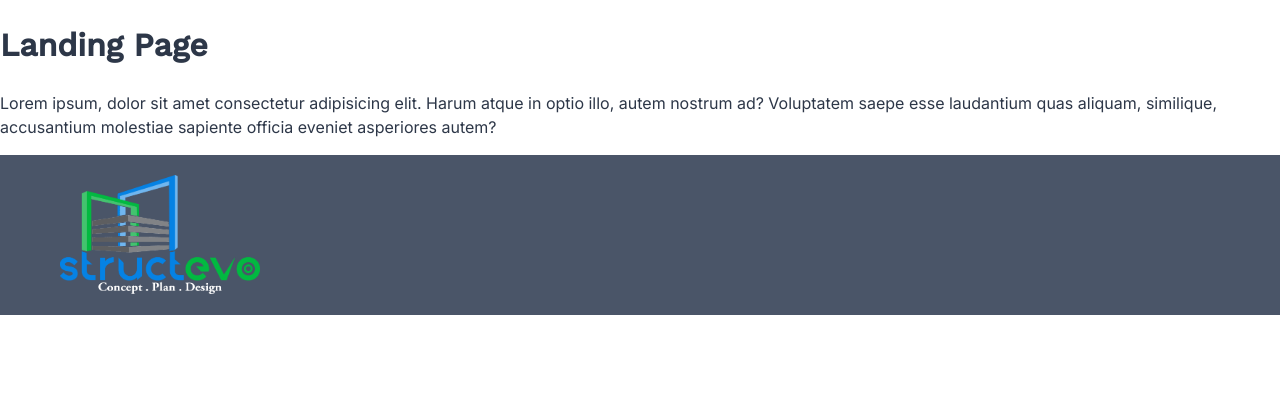
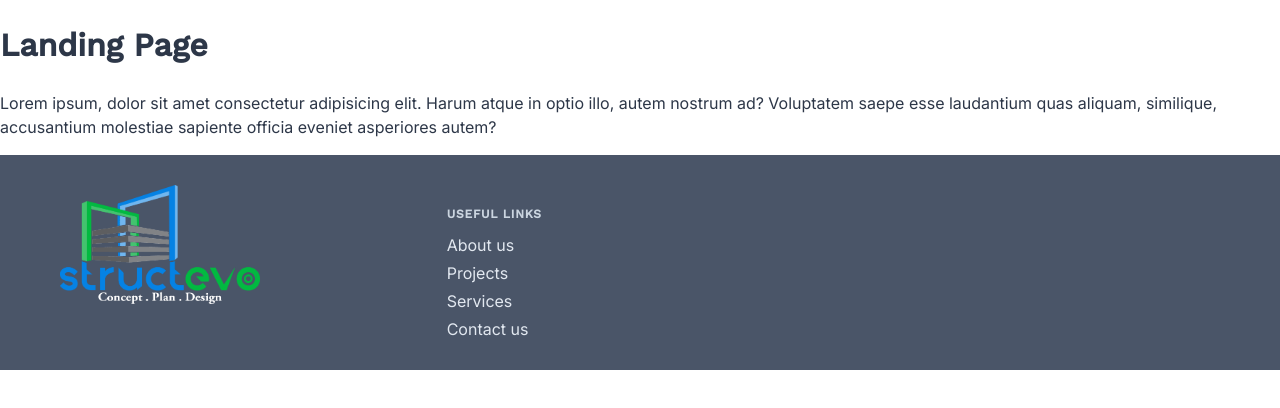
Before and after one commit to agneym/structevo-website, a Next.js app: page / in a window 1280 px wide. Shown: the top 408 px of the page. Built offline with nearby package versions, Linux system fonts and the light colour scheme.

Commit message:
add useful links

```diff
--- /dev/null
+++ b/components/Footer/LinksList.js
@@ -0,0 +1,45 @@
+import React from "react";
+import Link from "next/link";
+import styled from "styled-components";
+
+const Heading = styled.h5`
+  font-size: 1.2rem;
+  text-transform: uppercase;
+  letter-spacing: 0.08rem;
+  margin-bottom: 1rem;
+`;
+
+const List = styled.ul`
+  margin: 0;
+  padding: 0;
+  list-style: none;
+`;
+
+const LinkContainer = styled.li`
+  margin: 0.4rem 0;
+  a {
+    text-decoration: none;
+    color: ${(props) => props.theme.colors.gray[300]};
+
+    &:hover {
+      text-decoration: underline;
+    }
+  }
+`;
+
+function LinksList({ heading, links }) {
+  return (
+    <div>
+      <Heading>{heading}</Heading>
+      <List>
+        {links.map((link) => (
+          <LinkContainer>
+            <Link href={link.href}>{link.text}</Link>
+          </LinkContainer>
+        ))}
+      </List>
+    </div>
+  );
+}
+
+export default LinksList;
--- a/components/Footer/index.js
+++ b/components/Footer/index.js
@@ -2,10 +2,11 @@ import React from "react";
 import styled from "styled-components";
 
 import LogoSection from "./LogoSection";
+import LinksList from "./LinksList";
 
 const Container = styled.footer`
   background-color: ${(props) => props.theme.colors.gray[700]};
-  padding: 2rem 0 1.5rem 0;
+  padding: 3rem 0 2.5rem 0;
   color: ${(props) => props.theme.colors.gray[400]};
 `;
 
@@ -15,11 +16,31 @@ const Content = styled.div`
   grid-template-columns: 1.5fr repeat(3, 1fr);
 `;
 
+const usefulLinks = [
+  {
+    href: "",
+    text: "About us",
+  },
+  {
+    href: "",
+    text: "Projects",
+  },
+  {
+    href: "",
+    text: "Services",
+  },
+  {
+    href: "",
+    text: "Contact us",
+  },
+];
+
 function Footer() {
   return (
     <Container>
       <Content>
         <LogoSection />
+        <LinksList heading="Useful Links" links={usefulLinks} />
       </Content>
     </Container>
   );
```
